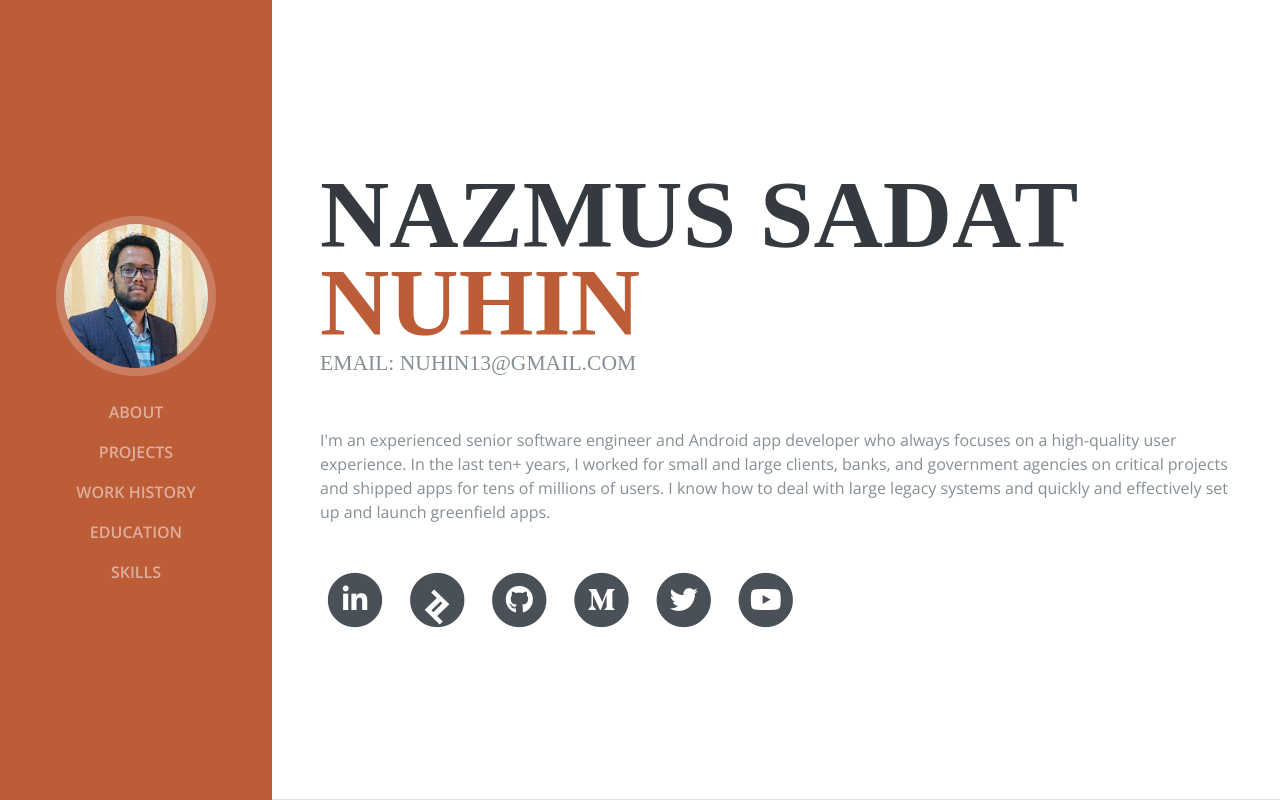
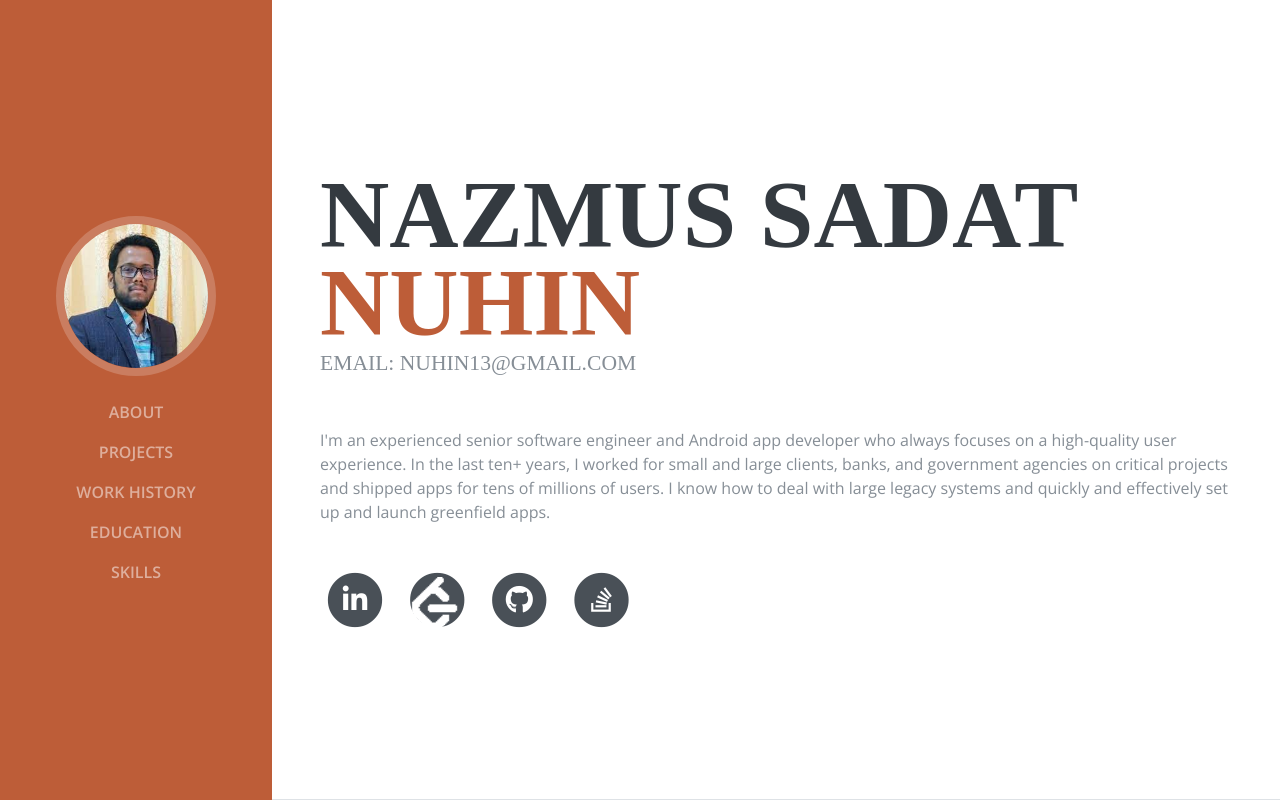
Before and after one commit to moh-sagor/nuhin13-with-Bootstarp, a plain HTML site: page index.html in a window 1280 px wide. Shown: the top 800 px of the page. Drawn offline with nearby package versions, Linux system fonts and the light colour scheme; a web font is replaced by a local one.

Commit message:
social icon update

```diff
--- a/index.html
+++ b/index.html
@@ -95,13 +95,15 @@
           </li>
 
           <li class="list-inline-item">
-            <a href="https://www.toptal.com/">
-              <span class="fa-stack fa-lg">
+            <a href="https://leetcode.com/">
+              <span class="fa-stack fa-lg"">
                 <i class="fa fa-circle fa-stack-2x"></i>
-                <img src="img/toptal.svg" style="width: 100%; position: absolute; text-align: center;">
+                <img src="img/leetcode.png" style="justify-content: center; width: 75%; position: absolute; text-align: center; margin-top: 5px; margin-left: 6px;">
               </span>
             </a>
           </li>
+
+
 
           <li class="list-inline-item">
             <a href="https://github.com/">
@@ -113,28 +115,10 @@
           </li>
 
           <li class="list-inline-item">
-            <a href="https://medium.com/">
+            <a href="https://stackoverflow.com/">
               <span class="fa-stack fa-lg">
                 <i class="fa fa-circle fa-stack-2x"></i>
-                <i class="fab fa-medium-m fa-stack-1x fa-inverse"></i>
-              </span>
-            </a>
-          </li>
-
-          <li class="list-inline-item">
-            <a href="https://twitter.com/">
-              <span class="fa-stack fa-lg">
-                <i class="fa fa-circle fa-stack-2x"></i>
-                <i class="fab fa-twitter fa-stack-1x fa-inverse"></i>
-              </span>
-            </a>
-          </li>
-
-          <li class="list-inline-item">
-            <a href="https://www.youtube.com/">
-              <span class="fa-stack fa-lg">
-                <i class="fa fa-circle fa-stack-2x"></i>
-                <i class="fab fa-youtube fa-stack-1x fa-inverse"></i>
+                <i class='fab fa-stack-overflow fa-stack-1x fa-inverse'></i>
               </span>
             </a>
           </li>
```
Also changed, not shown: img/leetcode.png (added), img/leetcode.svg (added).
